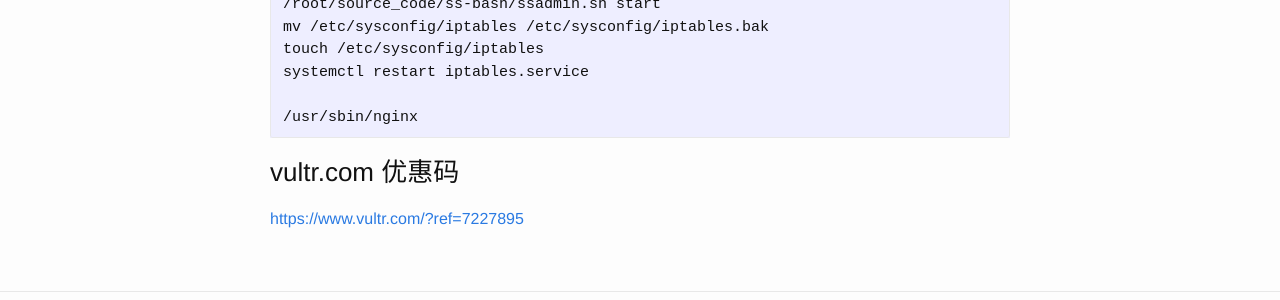
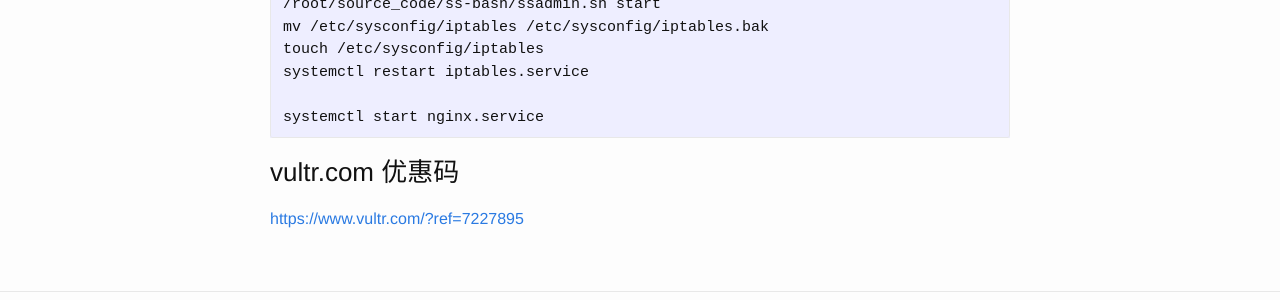
Before and after one commit to icbd/wiki, a Jekyll site: the page built from _posts/2017-10-09-init-ss-server-from-sh.md, in a window 1280 px wide. Shown: the part 1160-1460 px from the top of the page. Built offline with Jekyll 4.4.1, drawn with Linux system fonts in a browser that asks for light colours; comment, search, counter and statistics services are not loaded; some of the changed text lies outside the part shown.

Commit message:
systemctl start nginx.service

````diff
--- a/_posts/2017-10-09-init-ss-server-from-sh.md
+++ b/_posts/2017-10-09-init-ss-server-from-sh.md
@@ -53,7 +53,7 @@
 touch /etc/sysconfig/iptables
 systemctl restart iptables.service
 
-/usr/sbin/nginx
+systemctl start nginx.service
 ```
 
 
````
